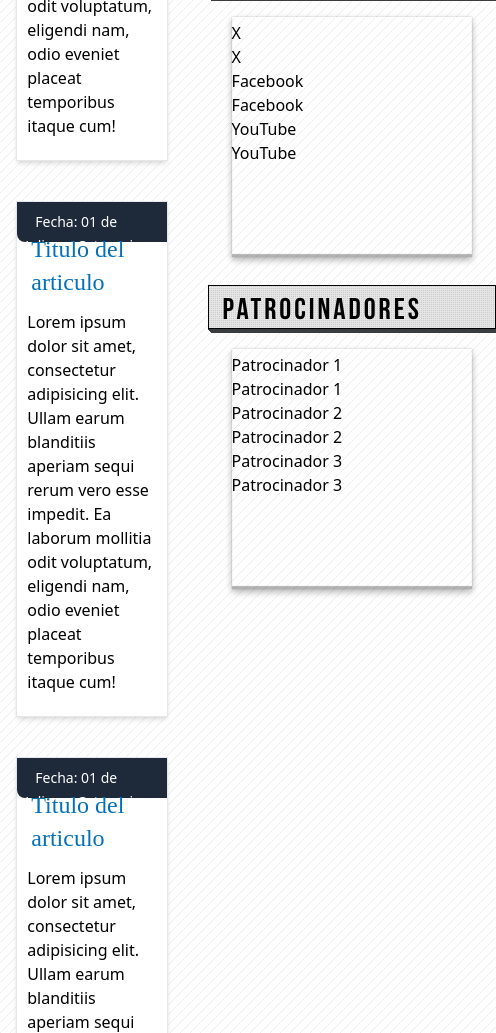
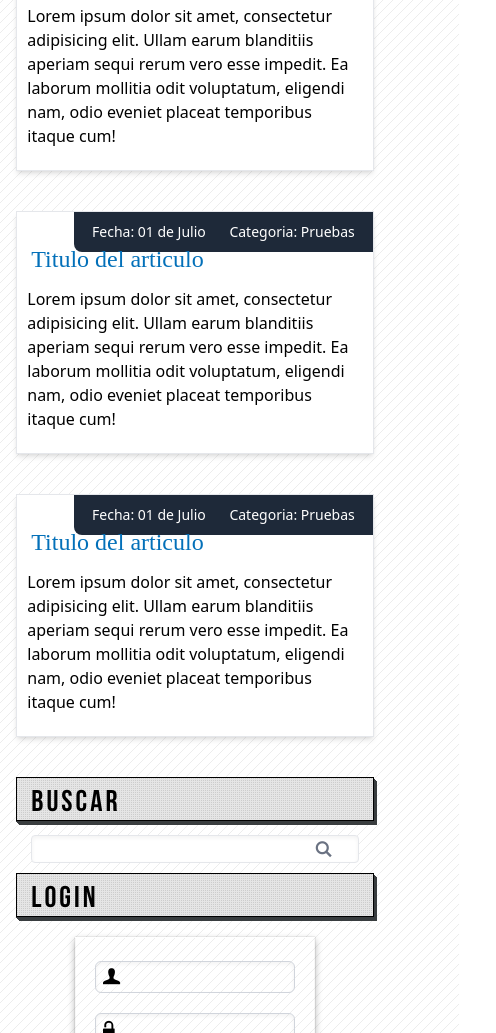
Before and after one commit to JoeAH98221/3.-TAILWIND, a website: page index.html in a window 390 px wide. Shown: the part 967-2000 px from the top of the page, 496 px wide, since content can reach past the window. Drawn offline with Linux system fonts and the light colour scheme.

Commit message:
feat: Se terminó el diseño de la barra lateral

```diff
--- a/index.html
+++ b/index.html
@@ -195,12 +195,14 @@
         </div>
     </section>
 
-    <main class="container w-11/12 mt-5 mx-auto flex flex-row">
+    <main class="container w-11/12 mt-5 mx-auto flex max-md:flex-col md:flex-row">
         <aside id="lateral" class="
             order-2
             flex-none
             w-72
             min-h-full
+            max-md:w-full
+            max-md:m-0
         ">
             <h3 class="aside-header">BUSCAR</h3>
             <div id="search" class="
@@ -227,7 +229,7 @@
                         duration-300
                         outline-none
                         focus:outline-none
-                    "/>
+                    " />
                     <input type="button" value="L" class="
                         symbol
                         h-6
@@ -237,7 +239,7 @@
                         border-none
                         text-gray-500
                         pl-2
-                    "/>
+                    " />
                 </form>
             </div>
 
@@ -245,13 +247,13 @@
             <div id="login" class="aside-box">
                 <form>
                     <label for="email" class="login-icon">U</label>
-                    <input type="email" id="email" class="login-input"/>
+                    <input type="email" id="email" class="login-input" />
 
                     <label for="password" class="login-icon text-xl ml-7 mt-6">w</label>
-                    <input type="password" id="password" class="login-input"/>
+                    <input type="password" id="password" class="login-input" />
 
-                    <input type="submit" value="Entrar" class="login-button"/>
-                    <input type="reset" value="Limpiar" class="login-button ml-1"/>
+                    <input type="submit" value="Entrar" class="login-button" />
+                    <input type="reset" value="Limpiar" class="login-button ml-1" />
 
                     <a href="#" class="login-link">Registrate aquí</a>
                     <a href="#" class="login-link">¿Olvidaste tu contraseña?</a>
@@ -259,24 +261,18 @@
             </div>
 
             <h3 class="aside-header">REDES SOCIALES</h3>
-            <div class="aside-box">
-                <div id="social-media">
-                    <div class="x">
-                        <a href="#">X</a>
-                        <p>X</p>
-                    </div>
+            <div id="social-media" class="aside-box h-48">
+                <div class="group x">
+                    <a href="#" class="social-icon">t</a>
+                    <p class="social-overlay">X</p>
                 </div>
-                <div id="social-media">
-                    <div class="facebook">
-                        <a href="#">Facebook</a>
-                        <p>Facebook</p>
-                    </div>
+                <div class="group facebook">
+                    <a href="#" class="social-icon">f</a>
+                    <p class="social-overlay">Facebook</p>
                 </div>
-                <div id="social-media">
-                    <div class="youtube">
-                        <a href="#">YouTube</a>
-                        <p>YouTube</p>
-                    </div>
+                <div class="group youtube">
+                    <a href="#" class="social-icon">y</a>
+                    <p class="social-overlay">YouTube</p>
                 </div>
             </div>
 
@@ -307,6 +303,8 @@
             order-1
             flex-grow
             mr-10
+            max-md:w-full
+            max-md:mr-0
         ">
             <h2 class="articles-header">Últimos articulos</h2>
             <article class="article-items">
--- a/src/css/input.css
+++ b/src/css/input.css
@@ -258,12 +258,14 @@
     .aside-box {
         @apply
             w-10/12
+            max-w-xs
             h-60
             mt-5
             mb-7
             mx-auto
             pt-1
             shadow-box
+            max-md:w-60
         ;
     }
 
@@ -333,6 +335,47 @@
         ;
     }
 
+    .social-icon {
+        font-family: "WebSymbolsRegular";
+        @apply
+            block
+            text-gray-700
+            text-3xl
+            mt-3
+            mb-5
+            ml-5
+        ;
+    }
+
+    .social-overlay {
+        @apply
+            block
+            absolute
+            h-10
+            pl-2
+            pr-2
+            pt-1
+            ml-16
+            -mt-14
+            font-sans
+            font-bold
+            text-gray-700
+            tracking-wide
+            shadow-md
+            border-4
+            border-white
+            bg-gray-100
+            cursor-pointer
+            transition
+            duration-400
+            opacity-0
+            transform
+            -translate-x-3/4
+            group-hover:opacity-100
+            group-hover:transform
+            group-hover:translate-x-1
+        ;
+    }
 }
 
 @theme {
```
Also changed, not shown: src/css/output.css.
